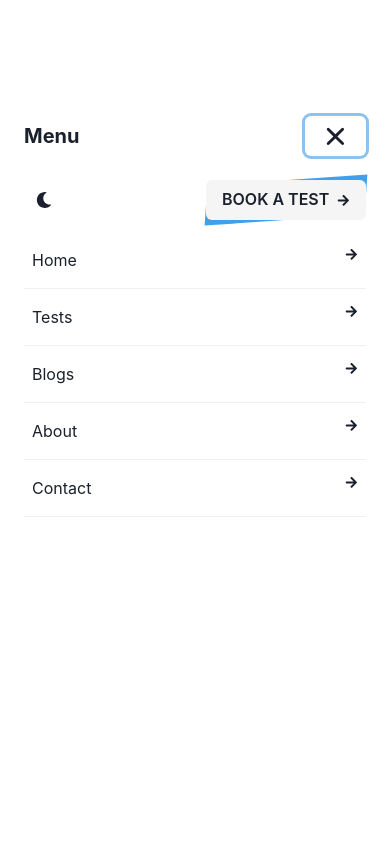
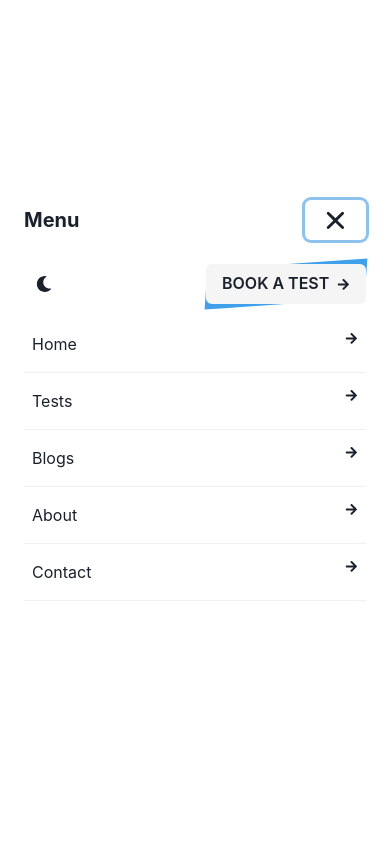
Before and after one commit to frectonz/mrc-et, a Next.js app: page /blogs in a window 390 px wide. Both pictures are taken after a click on the button "open menu". Shown: the top 844 px of the page. Built offline with nearby package versions, Linux system fonts and the light colour scheme.

Commit message:
fix menu header in mobile

```diff
--- a/components/header/menu/MenuDrawer.tsx
+++ b/components/header/menu/MenuDrawer.tsx
@@ -24,8 +24,8 @@ export default function MenuDrawer({
 }: MenuDrawerProps) {
   return (
     <Drawer isOpen={isOpen} onClose={onClose} size="full" placement="bottom">
-      <DrawerContent pt={100}>
-        <DrawerHeader display="flex" justifyContent="space-between">
+      <DrawerContent>
+        <DrawerHeader pt={200} display="flex" justifyContent="space-between">
           <Heading size="md" lineHeight="2.5rem">
             Menu
           </Heading>
```
